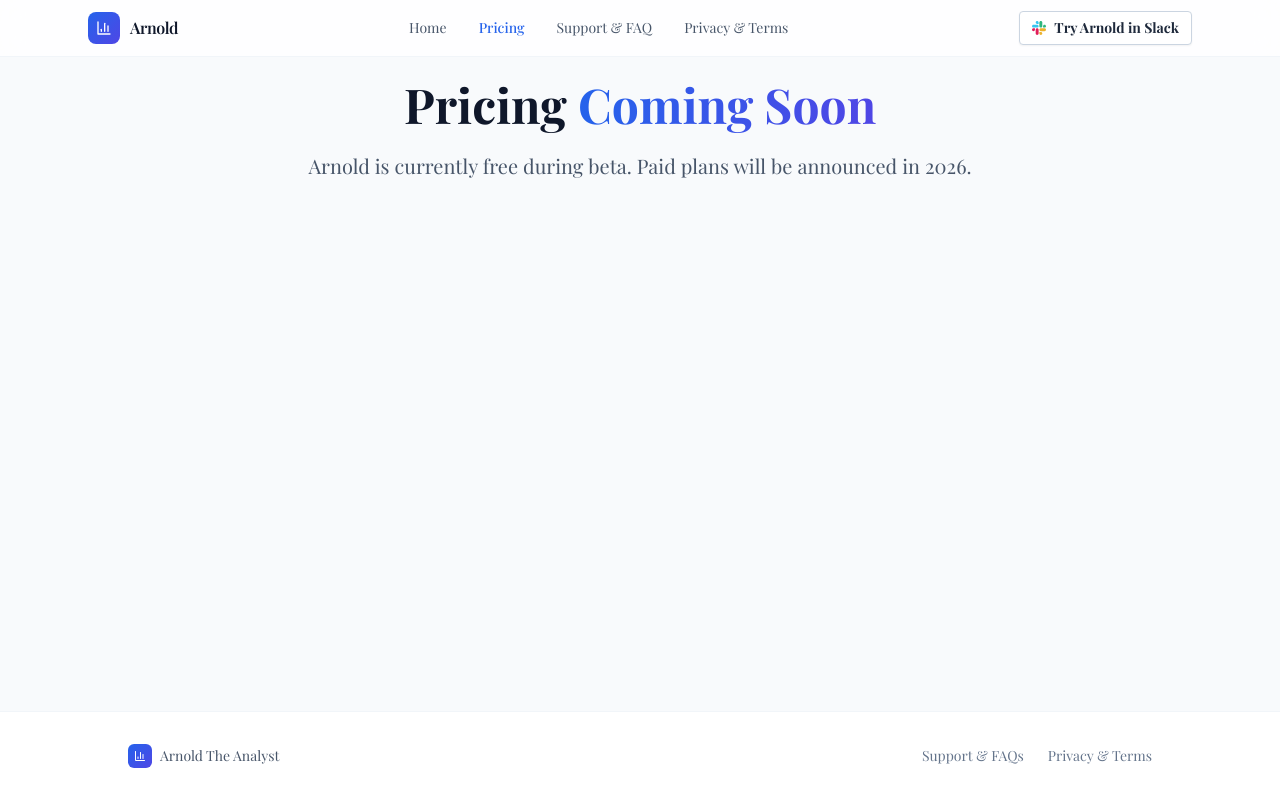
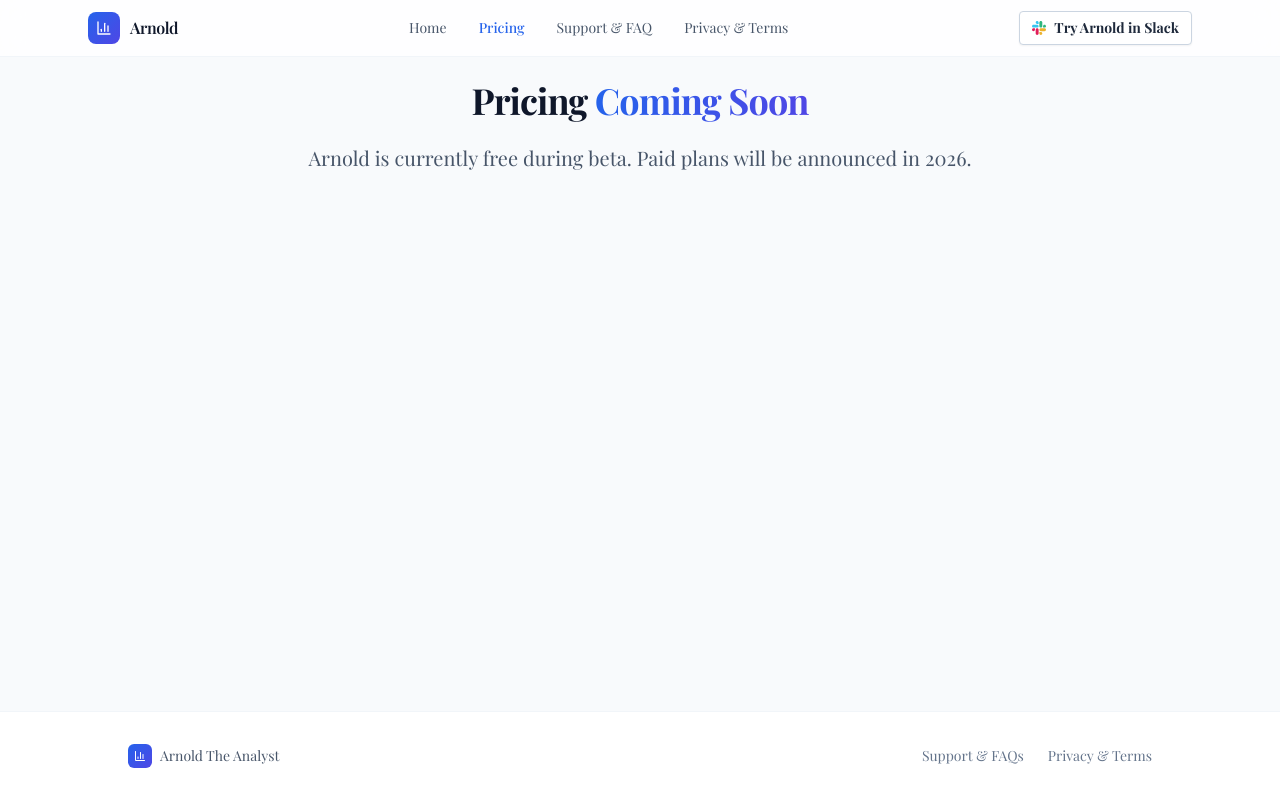
Before and after one commit to McGovs/arnold-the-analyst-frontend-v2-markdown, a React (Vite) app: page /pricing in a window 1280 px wide. Built offline with nearby package versions, Linux system fonts and the light colour scheme; a web font is replaced by a local one.

Commit message:
Update Pricing.tsx

```diff
--- a/src/pages/Pricing.tsx
+++ b/src/pages/Pricing.tsx
@@ -88,7 +88,7 @@ export default function Pricing() {
         {/* MAIN CONTENT */}
         <main className="pt-20 pb-16 px-6 flex-grow">
           <div className="max-w-4xl mx-auto text-center">
-            <h1 className="text-4xl md:text-5xl font-bold text-slate-900 mb-6">
+            <h1 className="text-2xl md:text-3xl lg:text-4xl tracking-tight leading-normal font-bold text-slate-900 mb-6">
               Pricing <span className="text-transparent bg-clip-text bg-gradient-to-r from-blue-600 to-indigo-600">Coming Soon</span>
             </h1>
             <p className="text-xl text-slate-600">
```
